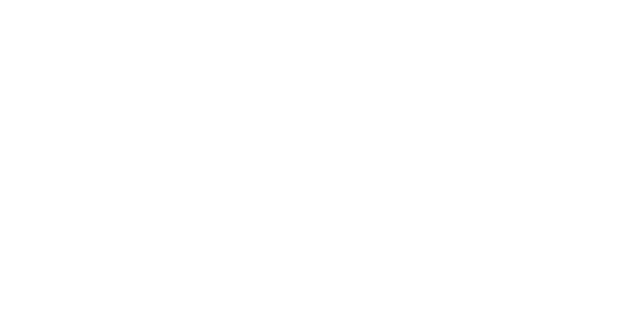
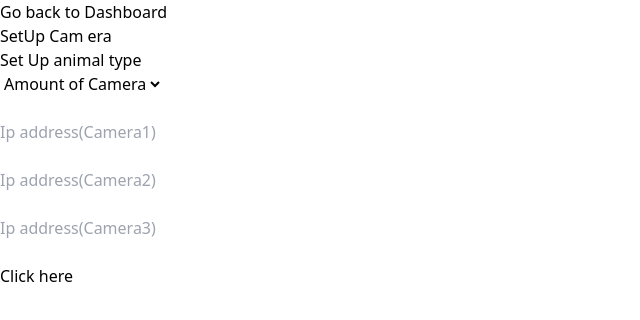
Before and after one commit to Program-doctor/client-dashboard, a React (Vite) app: page /camera in a window 1280 px wide. Before the commit this address had no page. Shown: the top 320 px of the page, without its empty margins (0-640 px from the left). Built offline with nearby package versions, Linux system fonts and the light colour scheme.

Commit message:
ml-computer

```diff
--- a/package.json
+++ b/package.json
@@ -13,6 +13,7 @@
     "axios": "^1.5.1",
     "react": "^18.2.0",
     "react-dom": "^18.2.0",
+    "react-icons": "^4.11.0",
     "react-router-dom": "^6.16.0"
   },
   "devDependencies": {
--- a/src/App.jsx
+++ b/src/App.jsx
@@ -2,6 +2,9 @@
 import { BrowserRouter, Routes, Route } from "react-router-dom";
 import Homepage from "./page/landing-pages/home"
 import Onboarding from './components/shared-components/Onboarding-screen/onboarding';
+import WelcomeScreen from './components/shared-components/welcome screen/welcome';
+import Camera from './components/shared-components/welcome screen/camera';
+import Camera2 from './components/shared-components/welcome screen/camera2';
 
 function App() {
 
@@ -11,7 +14,9 @@
         <Route path="/" element={<Homepage />} />
           {/* <Route index element={<Home />} /> */}
           <Route path="onboarding" element={<Onboarding />} />
-          {/* <Route path="contact" element={<Contact />} /> */}
+          <Route path="welcome" element={<WelcomeScreen />} />
+          <Route path="camera" element={<Camera />} />
+          <Route path="camera2" element={<Camera2 />} />
           {/* <Route path="*" element={<NoPage />} /> */}
       </Routes>
     </BrowserRouter>
--- a/src/components/shared-components/Onboarding-screen/onboarding.jsx
+++ b/src/components/shared-components/Onboarding-screen/onboarding.jsx
@@ -1,48 +1,18 @@
 import React from "react";
 import "./onboarding.css";
-
+import Navbar from "../navbar/navbar";
+import { FaBell } from "react-icons/fa6";
+// import { FaHamburger } from "react-icons/gi";
+import { HiMenu } from "react-icons/hi";
 function Onboarding() {
   return (
     <div>
-    <div className="w-[1440px] h-[1024px] pb-[189px] bg-white flex-col justify-start items-center gap-[89px] inline-flex">
-  <div className="self-stretch h-[100px] pl-16 pr-[1100px] py-[21px] bg-white shadow justify-start items-center inline-flex">
-    <div className="w-[276px] self-stretch px-[30px] py-5 rounded-[5px] border border-lime-500 justify-center items-center gap-2.5 inline-flex">
-      <div className="text-lime-500 text-[19px] font-medium font-['Poppins']">Go back to Dashboard</div>
-    </div>
-  </div>
-  <div className="w-[764px] h-[646px] relative">
-    <div className="w-[750px] h-72 left-[6px] top-[176px] absolute flex-col justify-center items-start gap-10 inline-flex">
-      <div className="self-stretch flex-col justify-start items-start gap-[9px] inline-flex">
-        <div className="justify-end items-center gap-[505px] inline-flex">
-          <div className="text-stone-300 text-[22px] font-normal font-['Poppins']">Amount Of Camera</div>
-        </div>
-      </div>
-      <div className="self-stretch flex-col justify-start items-start gap-[9px] inline-flex">
-        <div className="text-stone-300 text-[22px] font-normal font-['Poppins']">IP address(Camera 1)</div>
-      </div>
-      <div className="self-stretch flex-col justify-start items-start gap-[9px] inline-flex">
-        <div className="text-stone-300 text-[22px] font-normal font-['Poppins']">IP address(Camera2)</div>
-      </div>
-      <div className="self-stretch flex-col justify-start items-start gap-[9px] inline-flex">
-        <div className="text-stone-300 text-[22px] font-normal font-['Poppins']">IP address(Camera3)</div>
-      </div>
-    </div>
-    <div className="w-[764px] h-[87px] left-0 top-0 absolute justify-center items-center gap-16 inline-flex">
-      <div className="justify-center items-center gap-2 flex">
-        <div className="flex-col justify-center items-start gap-4 inline-flex">
-          <div className="text-zinc-900 text-5xl font-medium font-['Inter']">Set Up  Camera</div>
-          <div className="w-[83px] h-[13px] bg-lime-500" />
-        </div>
-      </div>
-      <div className="justify-center items-center gap-6 flex">
-        <div className="text-stone-300 text-4xl font-normal font-['Poppins']">Set Up animal type</div>
-      </div>
-    </div>
-    <div className="w-[97px] h-[58px] px-[30px] py-5 left-[333px] top-[588px] absolute bg-lime-500 rounded-[5px] justify-center items-center gap-2.5 inline-flex">
-      <div className="text-white text-[19px] font-medium font-['Poppins']">Link</div>
-    </div>
-  </div>
-</div>
+      <Navbar
+        Bell={<FaBell />}
+        toggle={<HiMenu/>}
+        text={"HF"}
+      />
+
     </div>
   );
 }
--- a/src/components/shared-components/navbar/navbar.jsx
+++ b/src/components/shared-components/navbar/navbar.jsx
@@ -1,9 +1,23 @@
 import React from 'react'
+// import { FaBell } from "react-icons/fa6";
 
-function Navbar() {
+
+
+
+
+function Navbar({toggle, text, Bell, button,back}) {
   return (
     <div>
-        Navbar
+        <nav className='shadow-lg p-4 px-8 flex justify-between items-center border-blue-50'>
+          <div>
+          {toggle}
+          {back && <span className='border border-[#A3FF47] py-1 px-2 text-[#70E000] '>
+           <button>{back}</button>  </span> }
+          </div>
+            <div className='flex items-center gap-4 '>
+           {Bell} <span className='bg-[#A3FF47] rounded-full py-1 px-2 text-[#01A9F2]'>{ text}</span>
+            </div>
+       </nav>
 
 
     </div>
--- /dev/null
+++ b/src/components/shared-components/welcome screen/camera.jsx
@@ -0,0 +1,68 @@
+import React from 'react'
+import Navbar from '../navbar/navbar'
+import { Link } from 'react-router-dom';
+
+function Camera() {
+  return (
+    <div className='flex flex-col gap-9'>
+      <Navbar
+        back={"Go back to Dashboard"}
+      />
+
+
+
+      <div className='mx-auto w-fit pt-10'>
+        <div className='flex items-center gap-6'>
+          <h1 className='font-semibold text-lg'>
+            <span class='underline    md:decoration-[#70E000] '>
+              Set
+            </span>
+            Up Cam era
+          </h1>
+            <p className='text-[#CCCCCC]'>
+              Set Up animal type
+            </p>
+
+        </div>
+
+        <div className='text-[#CCCCCC] pt-10'>
+          <select name="" id="" className='border-b w-[100%] border-b-[#70E000]'>
+            <option value=""> Amount of Camera</option>
+            <option value=""> 1</option>
+            <option value=""> 2</option>
+            <option value=""> 3</option>
+            <option value=""> 4</option>
+            <option value=""> 5</option>
+            <option value=""> 6</option>
+            <option value=""> 7</option>
+            <option value=""> 8</option>
+            <option value=""> 9</option>
+            <option value=""> 10</option>
+          </select> <br /> <br />
+          <div>
+            <input className='border-b w-[100%] border-b-[#CCCCCC]' placeholder='Ip address(Camera1)' type="ip address" name="id=" /> <br /><br />
+          </div>
+          <div>
+            <input className='border-b w-[100%] border-b-[#CCCCCC]' placeholder='Ip address(Camera2)' type="ip address" name="id=" /> <br /><br />
+          </div>
+          <div>
+            <input className='border-b w-[100%] border-b-[#CCCCCC]' placeholder='Ip address(Camera3)' type="ip address" name="id=" /> <br /><br />
+          </div>
+        </div>
+
+        <div className='flex justify-center'>
+
+        <Link to={'/camera2'} className='text-[#70E000] border w-fit border-[#70E000] '>
+          Click here
+        </Link>
+
+        </div>
+
+      </div>
+
+
+    </div>
+  )
+}
+
+export default Camera
--- /dev/null
+++ b/src/components/shared-components/welcome screen/camera2.jsx
@@ -0,0 +1,15 @@
+import React from 'react'
+import Navbar from '../navbar/navbar'
+
+function Camera2() {
+  return (
+    <div>
+
+    <Navbar
+        back={"Go back to Dashboard"}
+      />
+    </div>
+  )
+}
+
+export default Camera2
--- /dev/null
+++ b/src/components/shared-components/welcome screen/welcome.jsx
@@ -0,0 +1,40 @@
+import React from 'react'
+import Navbar from "../navbar/navbar";
+import { FaBell } from "react-icons/fa6";
+// import { FaHamburger } from "react-icons/gi";
+import { HiMenu } from "react-icons/hi";
+import welcomeScreenImg from "../../../assets/welcome-screen-img.png"
+import { Link } from 'react-router-dom';
+
+function WelcomeScreen() {
+  return (
+    <div>
+          <Navbar
+        Bell={<FaBell />}
+        toggle={<HiMenu/>}
+        text={"HF"}
+      />
+
+
+      <div className=' h-[90vh] flex justify-center flex-col items-center'>
+        <div className='text-center'>
+        <img src={welcomeScreenImg} alt="" />
+        <h1>
+        Welcome To Dalens AI
+        </h1>
+        <p>
+        To start setting up your farm,
+
+        <Link to={'/camera'} className='text-[#70E000]'>
+         Click here
+        </Link>
+
+        </p>
+
+        </div>
+      </div>
+    </div>
+  )
+}
+
+export default WelcomeScreen
```
Also changed, not shown: src/assets/welcome-screen-img.png (added), 1 other file (tests, documents, lock files or other folders).
